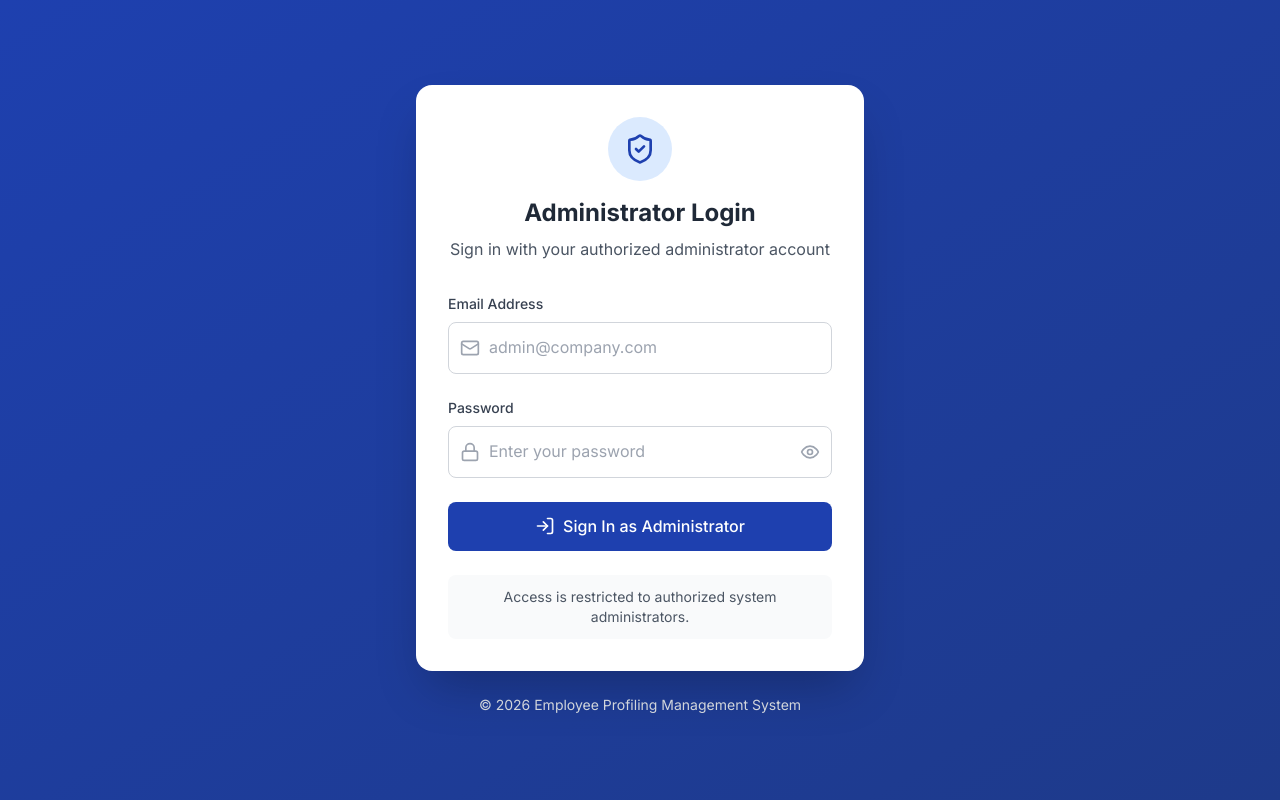
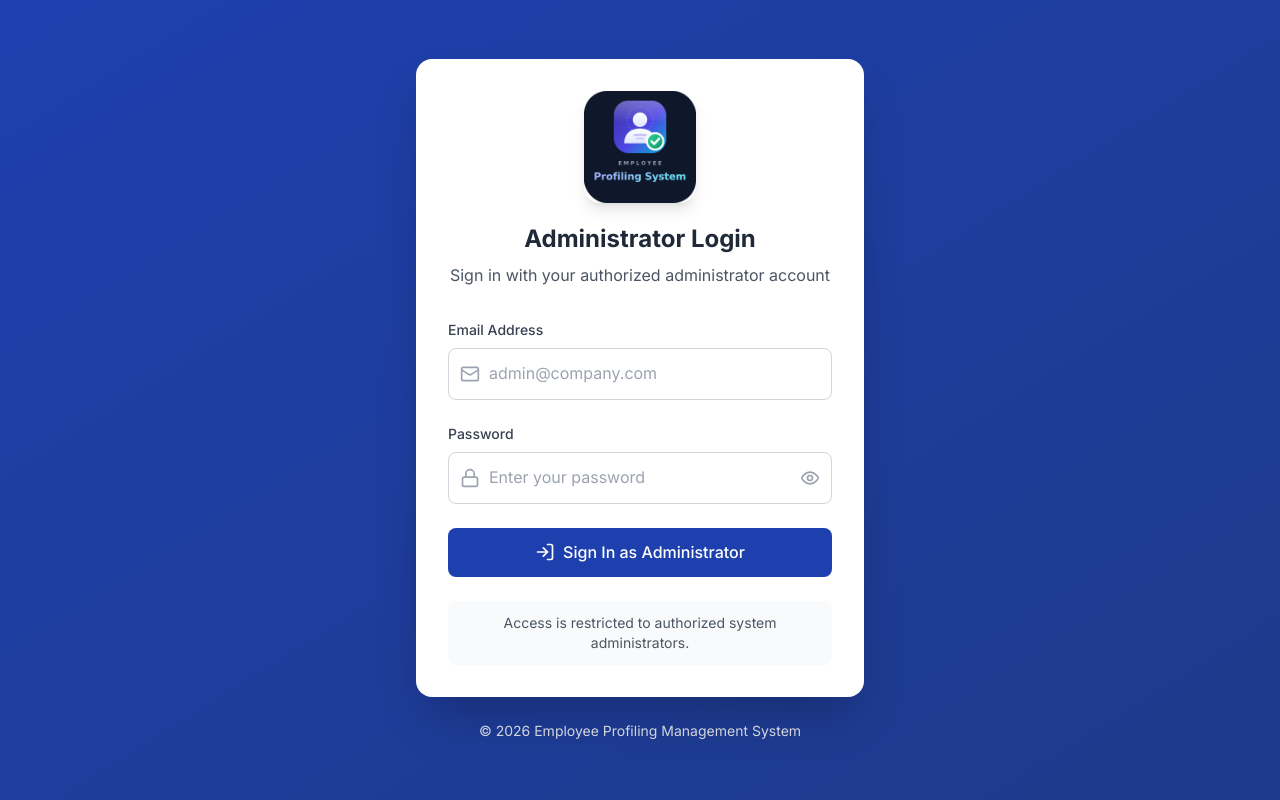
Before and after one commit to paulsitsit/employee-profiling-system, a React (Vite) app in the folder frontend/: page /login in a window 1280 px wide. Built offline with nearby package versions, Linux system fonts and the light colour scheme; no server answers.

Commit message:
fix logo

```diff
--- a/frontend/src/pages/Login.jsx
+++ b/frontend/src/pages/Login.jsx
@@ -1,6 +1,6 @@
 import { useState } from 'react'
 import { useNavigate } from 'react-router-dom'
-import { LogIn, Mail, Lock, Eye, EyeOff, ShieldCheck } from 'lucide-react'
+import { LogIn, Mail, Lock, Eye, EyeOff } from 'lucide-react'
 import { useAuth } from '../context/AuthContext'
 import { toast } from 'react-toastify'
 
@@ -34,6 +34,7 @@ const Login = () => {
     } catch (error) {
       toast.error(
         error.response?.data?.message ||
+          error.message ||
           'Login failed. Please check your credentials.'
       )
     } finally {
@@ -45,10 +46,14 @@ const Login = () => {
     <div className="flex min-h-screen items-center justify-center bg-gradient-to-br from-primary-800 to-primary-900 px-4">
       <div className="w-full max-w-md">
         <div className="rounded-2xl bg-white p-8 shadow-2xl">
-          {/* Logo */}
+          {/* Application logo and heading */}
           <div className="mb-8 text-center">
-            <div className="mb-4 inline-flex h-16 w-16 items-center justify-center rounded-full bg-primary-100">
-              <ShieldCheck size={32} className="text-primary-800" />
+            <div className="mb-5 flex justify-center">
+              <img
+                src="/logo.jpg"
+                alt="Employee Profiling System"
+                className="h-28 w-28 rounded-2xl object-cover shadow-lg"
+              />
             </div>
 
             <h1 className="text-2xl font-bold text-gray-800">
```
Also changed, not shown: frontend/public/logo.jpg (added).
